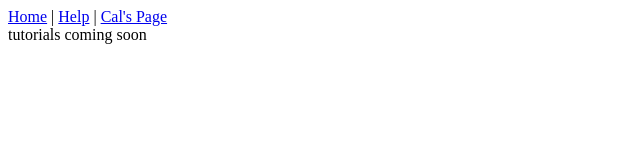
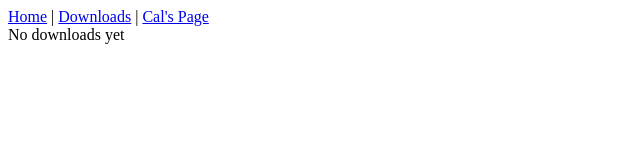
Before and after one commit to callenflynn/C-Engine, a plain HTML site: page Downloads.html in a window 1280 px wide. Shown: the whole page, without its empty margins (0-640 px from the left). Drawn offline with Linux system fonts and the light colour scheme.

Commit message:
Update and rename help.html to Downloads.html

```diff
--- a/help.html
+++ b/Downloads.html
@@ -5,13 +5,13 @@
     <meta name="viewport" content="width=device-width, initial-scale=1.0">
 <nav>
   <a href="index.html">Home</a> |
-  <a href="help.html">Help</a> |
+  <a href="Downloads.html">Downloads</a> |
   <a href="https://callenflynn.vercel.app" target="_blank">Cal's Page</a>
 </nav>
 
     <title>Help</title>
 </head>
 <body>
-  tutorials coming soon
+  No downloads yet
 </body>
 </html>
```
